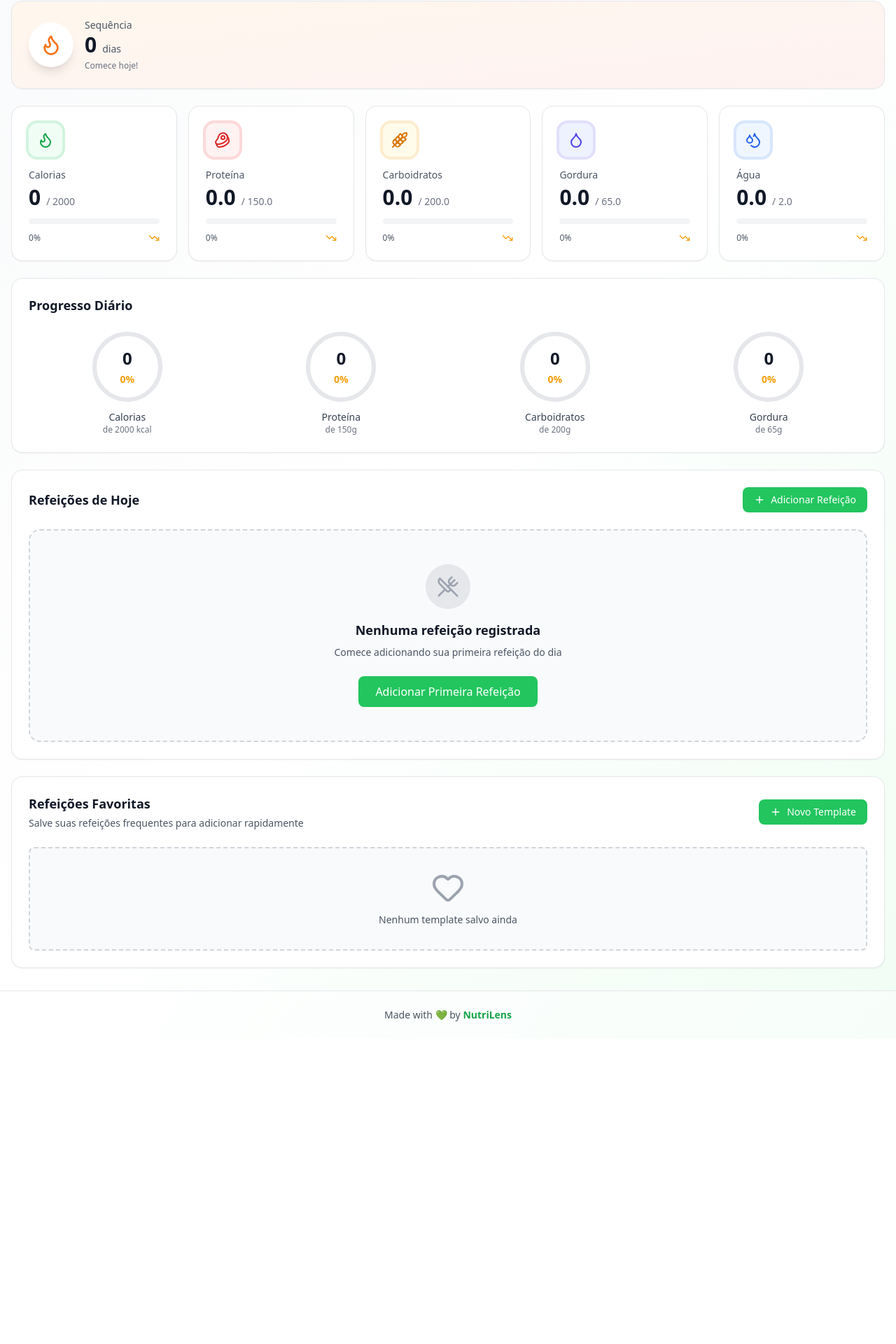
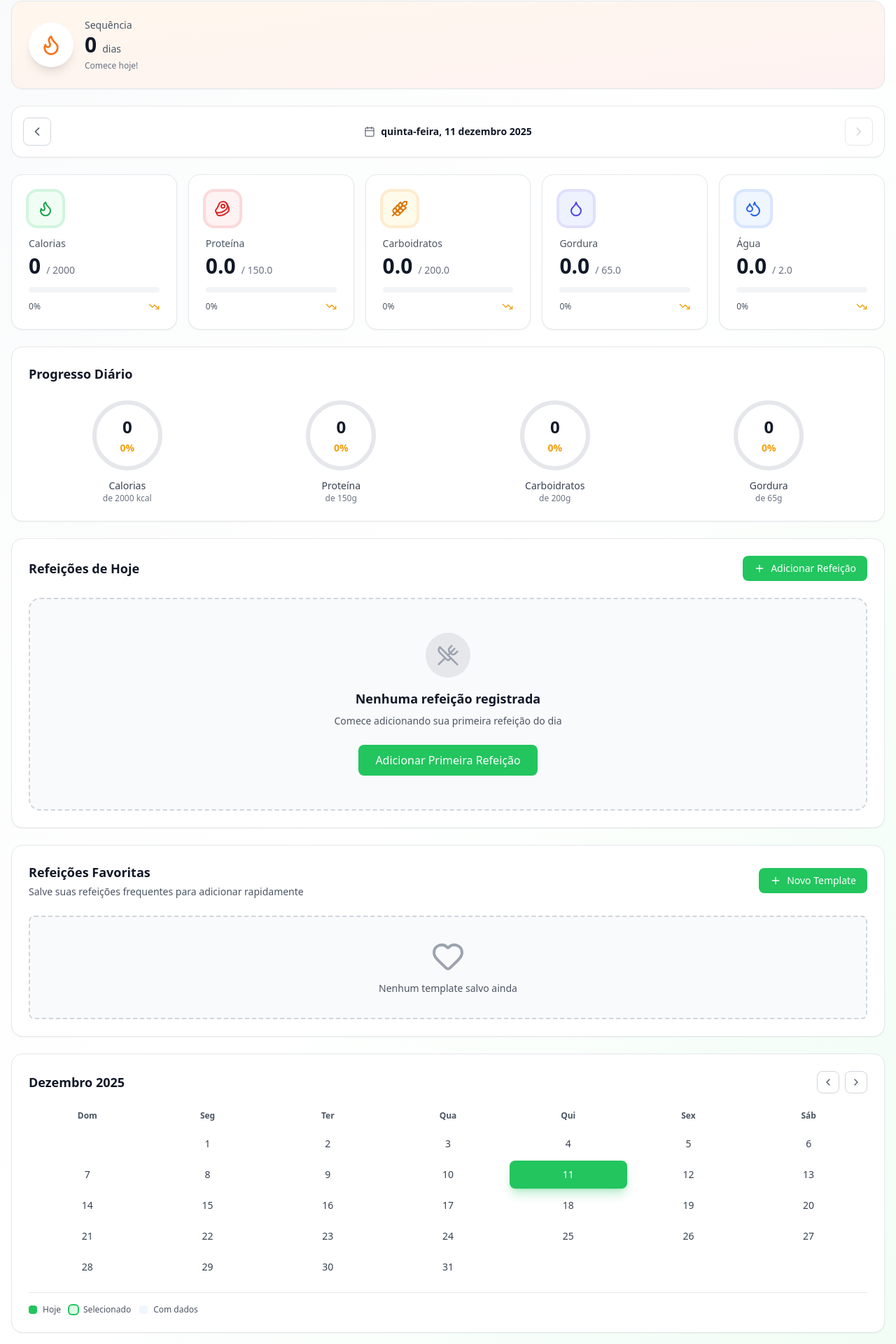
Before and after one commit to WagnerRodrigues181/nutri-lens, a React (Vite) app: page / in a window 1280 px wide. Shown: the part 188-2108 px from the top of the page at 70% size. Before the commit the page ends 1672 px from the top, so only its background shows below. Built offline with nearby package versions, Linux system fonts and the light colour scheme.

Commit message:
feat: create calendar view and date navigation

```diff
--- a/src/App.tsx
+++ b/src/App.tsx
@@ -3,6 +3,8 @@ import Layout from "./components/common/Layout";
 import DailyOverview from "./components/dashboard/DailyOverview";
 import StreakBadge from "./components/dashboard/StreakBadge";
 import MacrosRing from "./components/dashboard/MacrosRing";
+import DateNavigator from "./components/calendar/DateNavigator";
+import CalendarView from "./components/calendar/CalendarView";
 import MealList from "./components/meals/MealList";
 import MealTemplates from "./components/meals/MealTemplates";
 import GoalsModal from "./components/goals/GoalsModal";
@@ -36,6 +38,9 @@ export default function App() {
           {/* Streak Badge */}
           <StreakBadge currentStreak={currentStreak} locale={locale} />
 
+          {/* Date Navigator */}
+          <DateNavigator />
+
           {/* Metrics Overview */}
           <DailyOverview />
 
@@ -47,6 +52,9 @@ export default function App() {
 
           {/* Meal Templates */}
           <MealTemplates />
+
+          {/* Calendar View */}
+          <CalendarView />
         </div>
       </Layout>
 
--- /dev/null
+++ b/src/components/calendar/CalendarView.tsx
@@ -0,0 +1,189 @@
+import { useState } from "react";
+import { ChevronLeft, ChevronRight } from "lucide-react";
+import { useNutritionStore } from "@/store/useNutritionStore";
+import { useSettingsStore } from "@/store/useSettingsStore";
+import { getTodayDate, parseDate } from "@/utils/dateHelpers";
+
+export default function CalendarView() {
+  const { history, currentDate, setCurrentDate } = useNutritionStore();
+  const { locale } = useSettingsStore();
+
+  const [year, setYear] = useState(new Date().getFullYear());
+  const [month, setMonth] = useState(new Date().getMonth());
+
+  const weekDays =
+    locale === "pt-BR"
+      ? ["Dom", "Seg", "Ter", "Qua", "Qui", "Sex", "Sáb"]
+      : ["Sun", "Mon", "Tue", "Wed", "Thu", "Fri", "Sat"];
+
+  const monthNames =
+    locale === "pt-BR"
+      ? [
+          "Janeiro",
+          "Fevereiro",
+          "Março",
+          "Abril",
+          "Maio",
+          "Junho",
+          "Julho",
+          "Agosto",
+          "Setembro",
+          "Outubro",
+          "Novembro",
+          "Dezembro",
+        ]
+      : [
+          "January",
+          "February",
+          "March",
+          "April",
+          "May",
+          "June",
+          "July",
+          "August",
+          "September",
+          "October",
+          "November",
+          "December",
+        ];
+
+  const getDaysInMonth = (year: number, month: number) => {
+    return new Date(year, month + 1, 0).getDate();
+  };
+
+  const getFirstDayOfMonth = (year: number, month: number) => {
+    return new Date(year, month, 1).getDay();
+  };
+
+  const daysInMonth = getDaysInMonth(year, month);
+  const firstDayOfWeek = getFirstDayOfMonth(year, month);
+  const emptyCells = Array(firstDayOfWeek).fill(null);
+
+  const handlePreviousMonth = () => {
+    if (month === 0) {
+      setMonth(11);
+      setYear(year - 1);
+    } else {
+      setMonth(month - 1);
+    }
+  };
+
+  const handleNextMonth = () => {
+    if (month === 11) {
+      setMonth(0);
+      setYear(year + 1);
+    } else {
+      setMonth(month + 1);
+    }
+  };
+
+  const handleDayClick = (day: number) => {
+    const dateString = `${year}-${String(month + 1).padStart(2, "0")}-${String(
+      day
+    ).padStart(2, "0")}`;
+    setCurrentDate(dateString);
+  };
+
+  const getDayStatus = (
+    day: number
+  ): "empty" | "has-data" | "today" | "selected" => {
+    const dateString = `${year}-${String(month + 1).padStart(2, "0")}-${String(
+      day
+    ).padStart(2, "0")}`;
+    const today = getTodayDate();
+
+    if (dateString === today) return "today";
+    if (dateString === currentDate) return "selected";
+    if (history[dateString] && history[dateString].meals.length > 0)
+      return "has-data";
+    return "empty";
+  };
+
+  return (
+    <div className="rounded-2xl border border-gray-200 bg-white p-6 shadow-sm">
+      {/* Header */}
+      <div className="mb-4 flex items-center justify-between">
+        <h3 className="text-lg font-semibold capitalize text-gray-900">
+          {monthNames[month]} {year}
+        </h3>
+        <div className="flex gap-2">
+          <button
+            onClick={handlePreviousMonth}
+            className="flex h-8 w-8 items-center justify-center rounded-lg border border-gray-300 text-gray-600 hover:bg-gray-50"
+          >
+            <ChevronLeft className="h-4 w-4" />
+          </button>
+          <button
+            onClick={handleNextMonth}
+            className="flex h-8 w-8 items-center justify-center rounded-lg border border-gray-300 text-gray-600 hover:bg-gray-50"
+          >
+            <ChevronRight className="h-4 w-4" />
+          </button>
+        </div>
+      </div>
+
+      {/* Calendar Grid */}
+      <div className="grid grid-cols-7 gap-1">
+        {/* Week Day Headers */}
+        {weekDays.map((day) => (
+          <div
+            key={day}
+            className="flex h-8 items-center justify-center text-xs font-semibold text-gray-600"
+          >
+            {day}
+          </div>
+        ))}
+
+        {/* Empty cells before first day */}
+        {emptyCells.map((_, index) => (
+          <div key={`empty-${index}`} className="h-10" />
+        ))}
+
+        {/* Days */}
+        {Array.from({ length: daysInMonth }, (_, i) => i + 1).map((day) => {
+          const status = getDayStatus(day);
+
+          return (
+            <button
+              key={day}
+              onClick={() => handleDayClick(day)}
+              className={`flex h-10 items-center justify-center rounded-lg text-sm font-medium transition-all ${
+                status === "today"
+                  ? "bg-green-500 text-white shadow-lg shadow-green-500/30"
+                  : status === "selected"
+                  ? "bg-green-100 text-green-700 ring-2 ring-green-500"
+                  : status === "has-data"
+                  ? "bg-blue-50 text-blue-700 hover:bg-blue-100"
+                  : "text-gray-700 hover:bg-gray-100"
+              }`}
+            >
+              {day}
+            </button>
+          );
+        })}
+      </div>
+
+      {/* Legend */}
+      <div className="mt-4 flex flex-wrap gap-3 border-t border-gray-200 pt-4">
+        <div className="flex items-center gap-2">
+          <div className="h-3 w-3 rounded bg-green-500" />
+          <span className="text-xs text-gray-600">
+            {locale === "pt-BR" ? "Hoje" : "Today"}
+          </span>
+        </div>
+        <div className="flex items-center gap-2">
+          <div className="h-3 w-3 rounded bg-green-100 ring-2 ring-green-500" />
+          <span className="text-xs text-gray-600">
+            {locale === "pt-BR" ? "Selecionado" : "Selected"}
+          </span>
+        </div>
+        <div className="flex items-center gap-2">
+          <div className="h-3 w-3 rounded bg-blue-50" />
+          <span className="text-xs text-gray-600">
+            {locale === "pt-BR" ? "Com dados" : "Has data"}
+          </span>
+        </div>
+      </div>
+    </div>
+  );
+}
--- /dev/null
+++ b/src/components/calendar/DateNavigator.tsx
@@ -0,0 +1,97 @@
+import { ChevronLeft, ChevronRight, Calendar } from "lucide-react";
+import { useNutritionStore } from "@/store/useNutritionStore";
+import { useSettingsStore } from "@/store/useSettingsStore";
+import {
+  formatDateWithLocale,
+  getPreviousDay,
+  getNextDay,
+  getTodayDate,
+  isTodayDate,
+} from "@/utils/dateHelpers";
+
+export default function DateNavigator() {
+  const { currentDate, setCurrentDate } = useNutritionStore();
+  const { locale } = useSettingsStore();
+
+  const isToday = isTodayDate(currentDate);
+
+  const handlePrevious = () => {
+    setCurrentDate(getPreviousDay(currentDate));
+  };
+
+  const handleNext = () => {
+    if (!isToday) {
+      setCurrentDate(getNextDay(currentDate));
+    }
+  };
+
+  const handleToday = () => {
+    setCurrentDate(getTodayDate());
+  };
+
+  const formattedDate = formatDateWithLocale(
+    currentDate,
+    locale,
+    "EEEE, dd MMMM yyyy"
+  );
+
+  const translations = {
+    "pt-BR": {
+      today: "Hoje",
+      previous: "Dia Anterior",
+      next: "Próximo Dia",
+    },
+    "en-US": {
+      today: "Today",
+      previous: "Previous Day",
+      next: "Next Day",
+    },
+  };
+
+  const t = translations[locale];
+
+  return (
+    <div className="flex items-center justify-between rounded-2xl border border-gray-200 bg-white p-4 shadow-sm">
+      {/* Previous Button */}
+      <button
+        onClick={handlePrevious}
+        className="flex h-10 w-10 items-center justify-center rounded-lg border border-gray-300 text-gray-600 transition-all hover:border-green-500 hover:bg-green-50 hover:text-green-600"
+        aria-label={t.previous}
+      >
+        <ChevronLeft className="h-5 w-5" />
+      </button>
+
+      {/* Date Display */}
+      <div className="flex flex-col items-center">
+        <div className="flex items-center gap-2">
+          <Calendar className="h-4 w-4 text-gray-500" />
+          <span className="text-sm font-semibold text-gray-900">
+            {formattedDate}
+          </span>
+        </div>
+        {!isToday && (
+          <button
+            onClick={handleToday}
+            className="mt-1 text-xs font-medium text-green-600 hover:text-green-700"
+          >
+            {t.today}
+          </button>
+        )}
+      </div>
+
+      {/* Next Button */}
+      <button
+        onClick={handleNext}
+        disabled={isToday}
+        className={`flex h-10 w-10 items-center justify-center rounded-lg border transition-all ${
+          isToday
+            ? "cursor-not-allowed border-gray-200 text-gray-300"
+            : "border-gray-300 text-gray-600 hover:border-green-500 hover:bg-green-50 hover:text-green-600"
+        }`}
+        aria-label={t.next}
+      >
+        <ChevronRight className="h-5 w-5" />
+      </button>
+    </div>
+  );
+}
```
